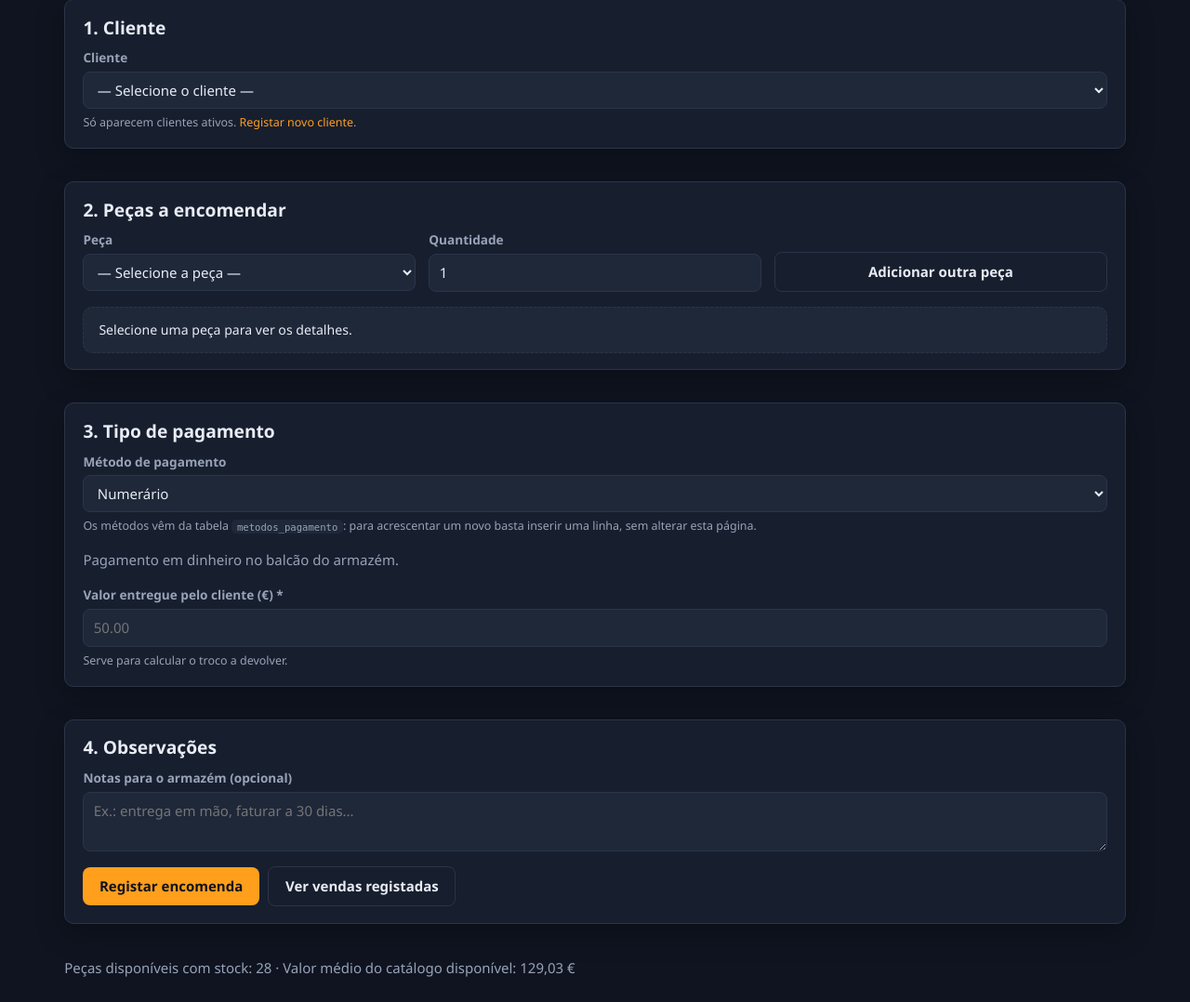
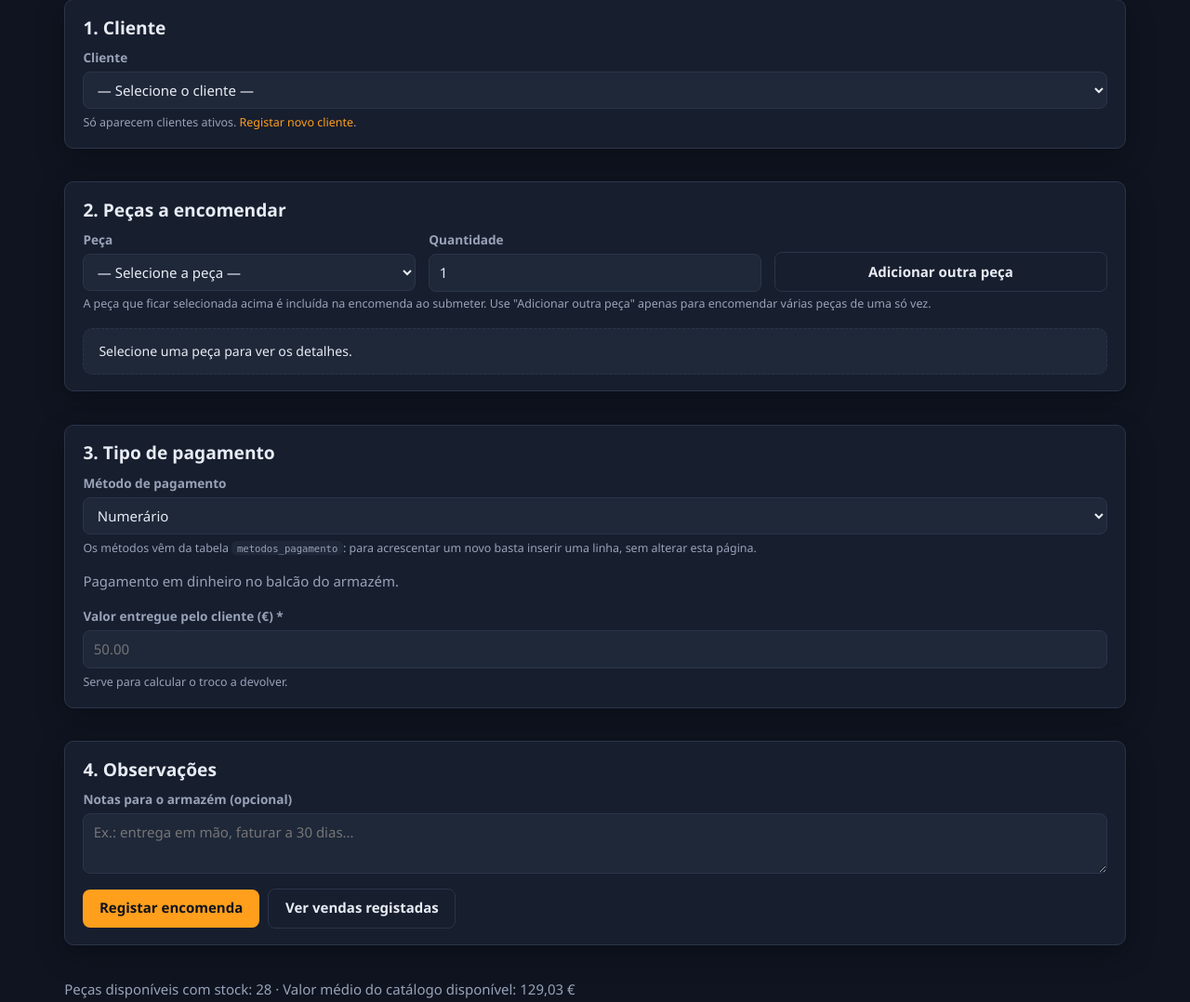
Before and after one commit to pedrocbranco1965-lgtm/autolux-final, a PHP site: page /backend/web/public/nova-venda.php in a window 1280 px wide. Shown: the part 197-1275 px from the top of the page at 93% size. Run offline with PHP 8.4, Linux system fonts and the light colour scheme; data comes from the database, SQL or seed files in the repository.

Commit message:
Clarificar no formulario que a peca selecionada entra na encomenda ao submeter
Co-authored-by: pedrocbranco1965-lgtm <pedrocbranco1965-lgtm@users.noreply.github.com>

```diff
--- a/backend/web/views/nova-venda.php
+++ b/backend/web/views/nova-venda.php
@@ -91,6 +91,11 @@ $dadosPagamento = old($formulario, 'pagamento', []);
             </div>
         </div>
 
+        <small class="texto-suave">
+            A peça que ficar selecionada acima é incluída na encomenda ao submeter.
+            Use "Adicionar outra peça" apenas para encomendar várias peças de uma só vez.
+        </small>
+
         <div class="info-peca espacamento-topo" id="info-peca" data-vazio="Selecione uma peça para ver os detalhes.">
             Selecione uma peça para ver os detalhes.
         </div>
```
